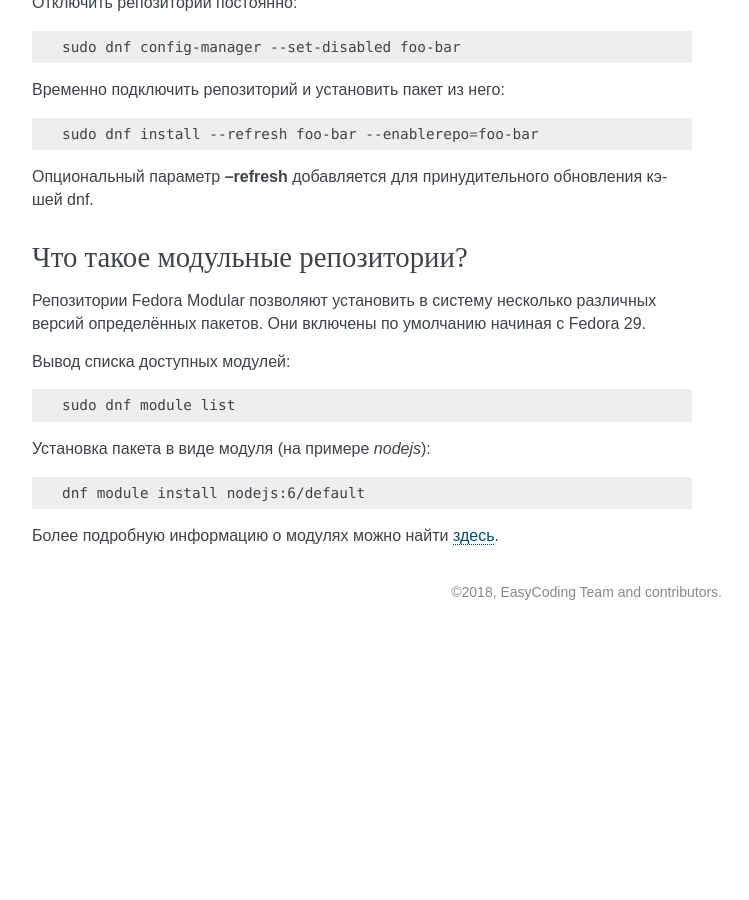
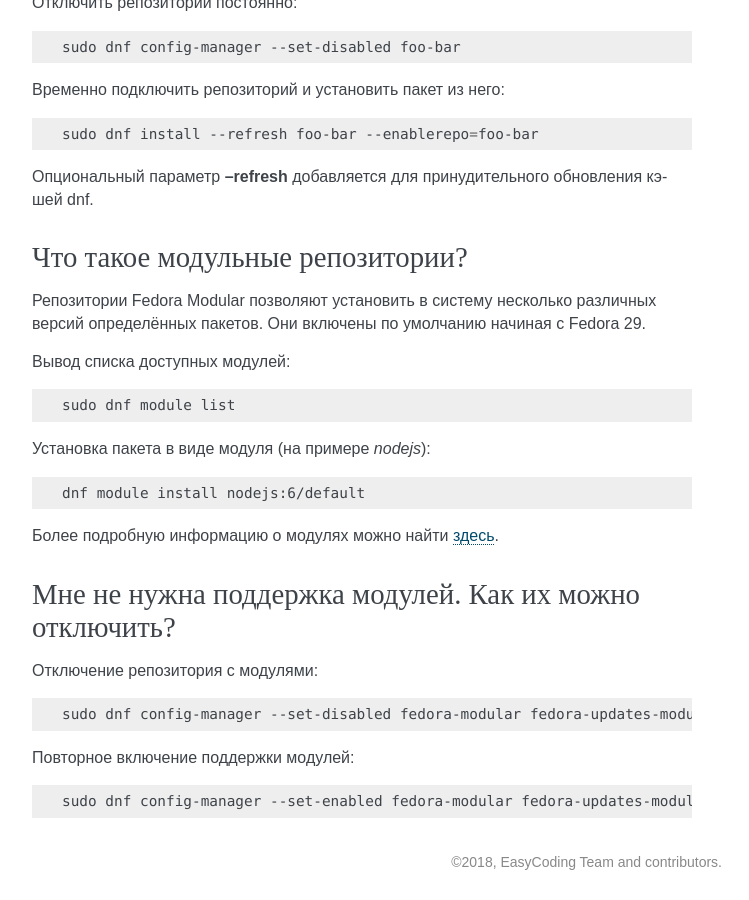
Before and after one commit to RussianFedora/FAQ, a Sphinx documentation site: the page built from source/package-manager.rst, in a window 1280 px wide and 900 px high, scrolled down 8586 px. Shown: the whole window, without its empty margins (388-1137 px from the left). Built offline with Sphinx 7.4.7, drawn with Linux system fonts in a browser that asks for light colours; before the commit the page ends 9216 px from its top, so only the background shows below that.

Commit message:
Added information about disabling modular repositories.

```diff
--- a/source/package-manager.rst
+++ b/source/package-manager.rst
@@ -550,3 +550,21 @@ Java 11:
     dnf module install nodejs:6/default
 
 Более подробную информацию о модулях можно найти `здесь <https://docs.fedoraproject.org/en-US/modularity/using-modules/>`_.
+
+.. index:: dnf, modular, modules, модули
+.. _dnf-disable-modules:
+
+Мне не нужна поддержка модулей. Как их можно отключить?
+===========================================================
+
+Отключение репозитория с модулями:
+
+.. code-block:: bash
+
+    sudo dnf config-manager --set-disabled fedora-modular fedora-updates-modular
+
+Повторное включение поддержки модулей:
+
+.. code-block:: bash
+
+    sudo dnf config-manager --set-enabled fedora-modular fedora-updates-modular
```
